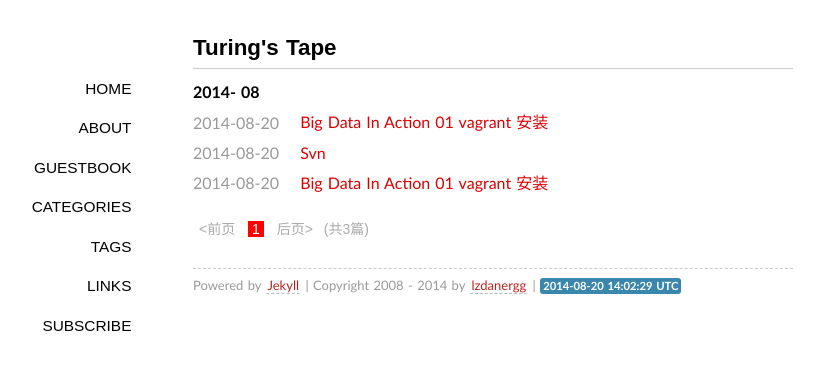
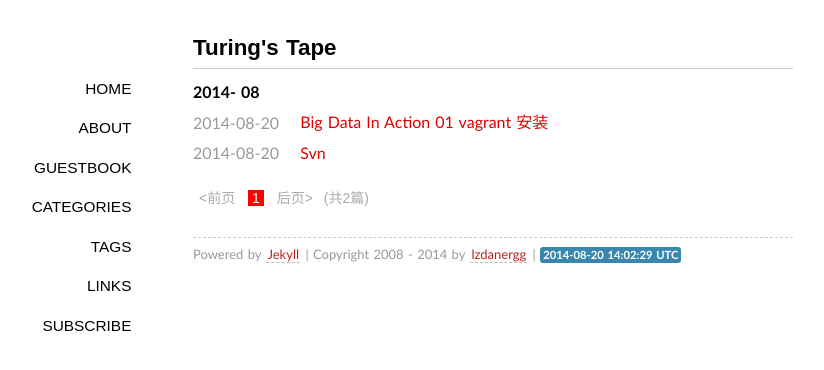
Before and after one commit to LZDANERGG/lzdanergg.github.io, a Jekyll site: the page built from index.html, in a window 1280 px wide. Shown: the top 370 px of the page, without its empty margins (147-971 px from the left). Built offline with Jekyll 4.4.1, drawn with Linux system fonts in a browser that asks for light colours; some web fonts are replaced; Markdown is read by kramdown in place of the engine named in the settings; the list of posts is cut into pages by our own code.

Commit message:
no message

```diff
--- a/_posts/20140820/2014-08-20-Hello-Blog-01.md
+++ /dev/null
@@ -1,9 +0,0 @@
----
-layout: post
-title: Big Data In Action 01 vagrant 安装
-description: 大数据实战系列01 vagarnt安装。
-categories:
-- Hadoop
-tags:
-- vagrant
----
```
Also changed, not shown: _posts/20140820/2014-08-20-SVN.md (+51 -0 lines), about/index.md (+1 -1 lines), _posts/20140820/1.png (added), _posts/20140820/2.png (added), _posts/20140820/3.png (added), _posts/20140820/4.png (added), _posts/20140820/5.png (added), _posts/20140820/6.png (added), _posts/20140820/7.png (added).
